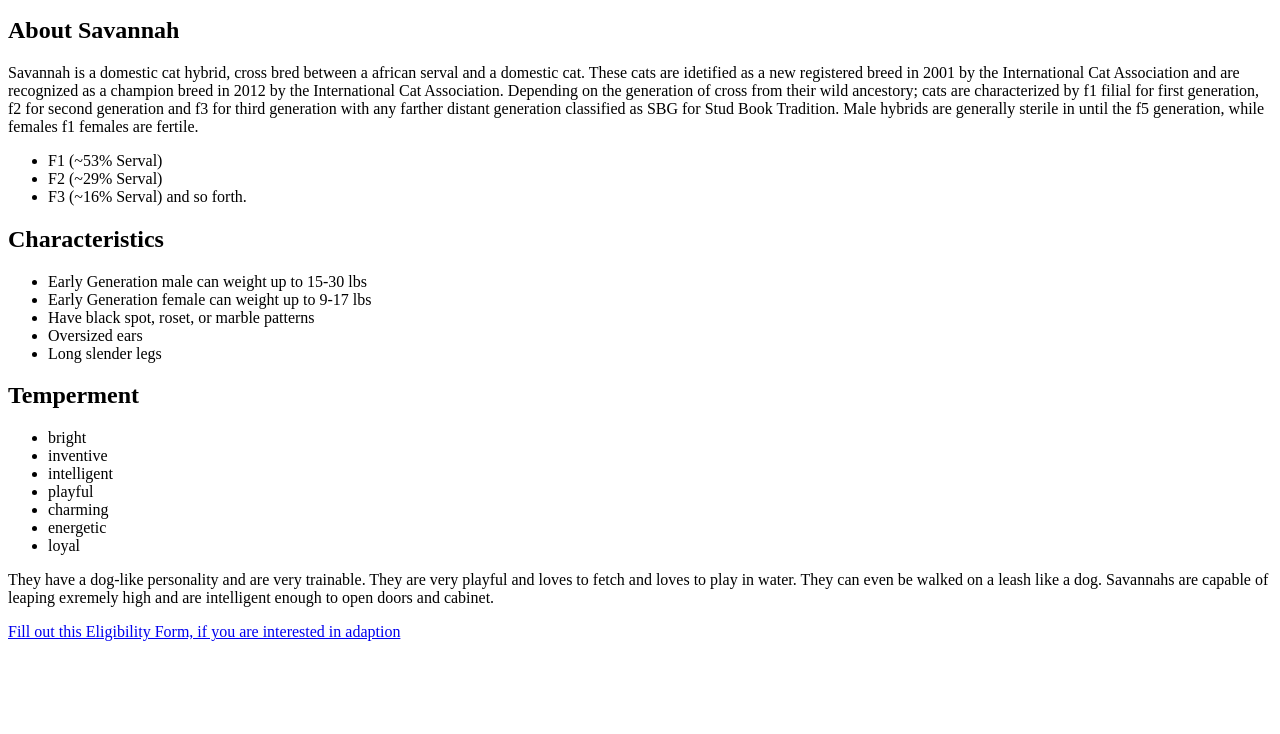
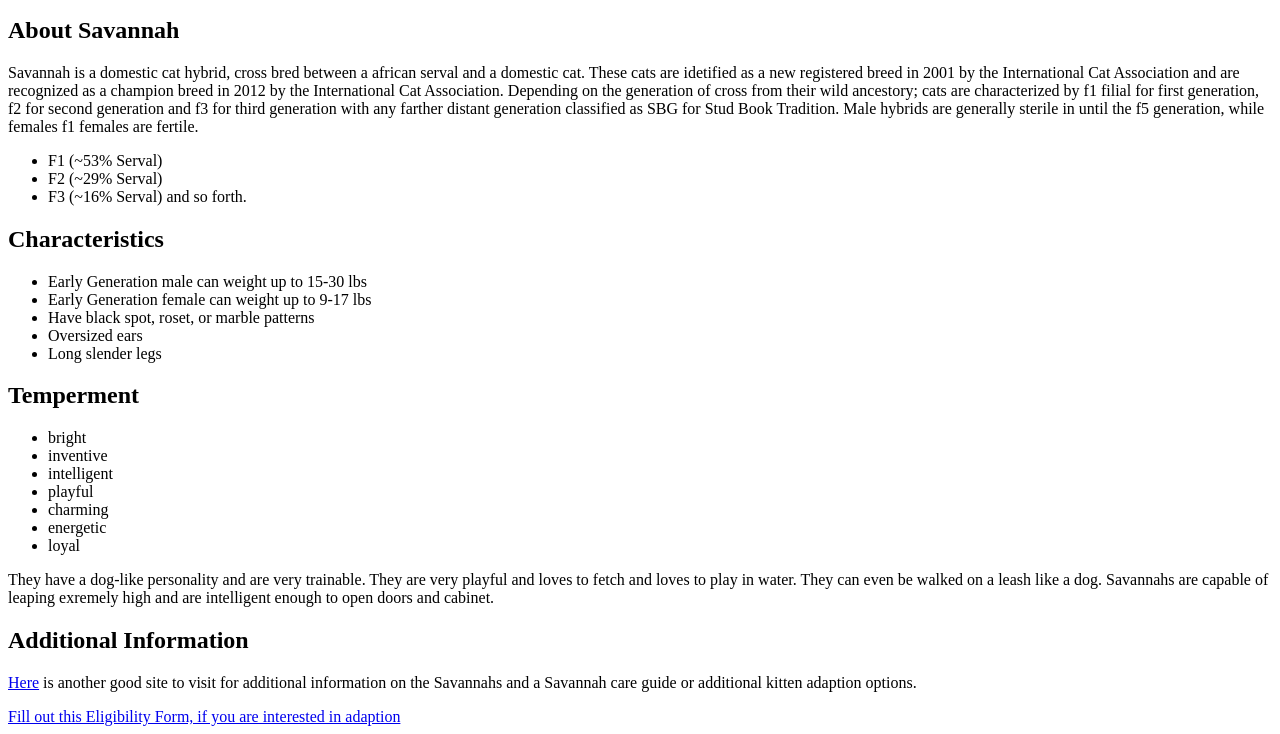
Before and after one commit to stevezhere/stevezhere.github.io, a plain HTML site: page index.html in a window 1280 px wide. Shown: the part 405-1139 px from the top of the page. Before the commit the page ends 1054 px from the top, so only its background shows below. Drawn offline with Linux system fonts and the light colour scheme.

Commit message:
Additional Site

```diff
--- a/index.html
+++ b/index.html
@@ -43,6 +43,10 @@
 		</ul>
 		They have a dog-like personality and are very trainable.  They are very playful and loves to fetch and loves to play in water.  They can even be walked on a leash like a dog. Savannahs are capable of leaping exremely high and are intelligent enough to open doors and cabinet.
 	</p>
+	<p>
+		<h2>Additional Information</h2>
+		<a href="http://savannahcatbreed.com/">Here</a> is another good site to visit for additional information on the Savannahs and a Savannah care guide or additional kitten adaption options.
+	</p>
 	<a href="form.html">Fill out this Eligibility Form, if you are interested in adaption</a>
 </body>
 </html>
```
